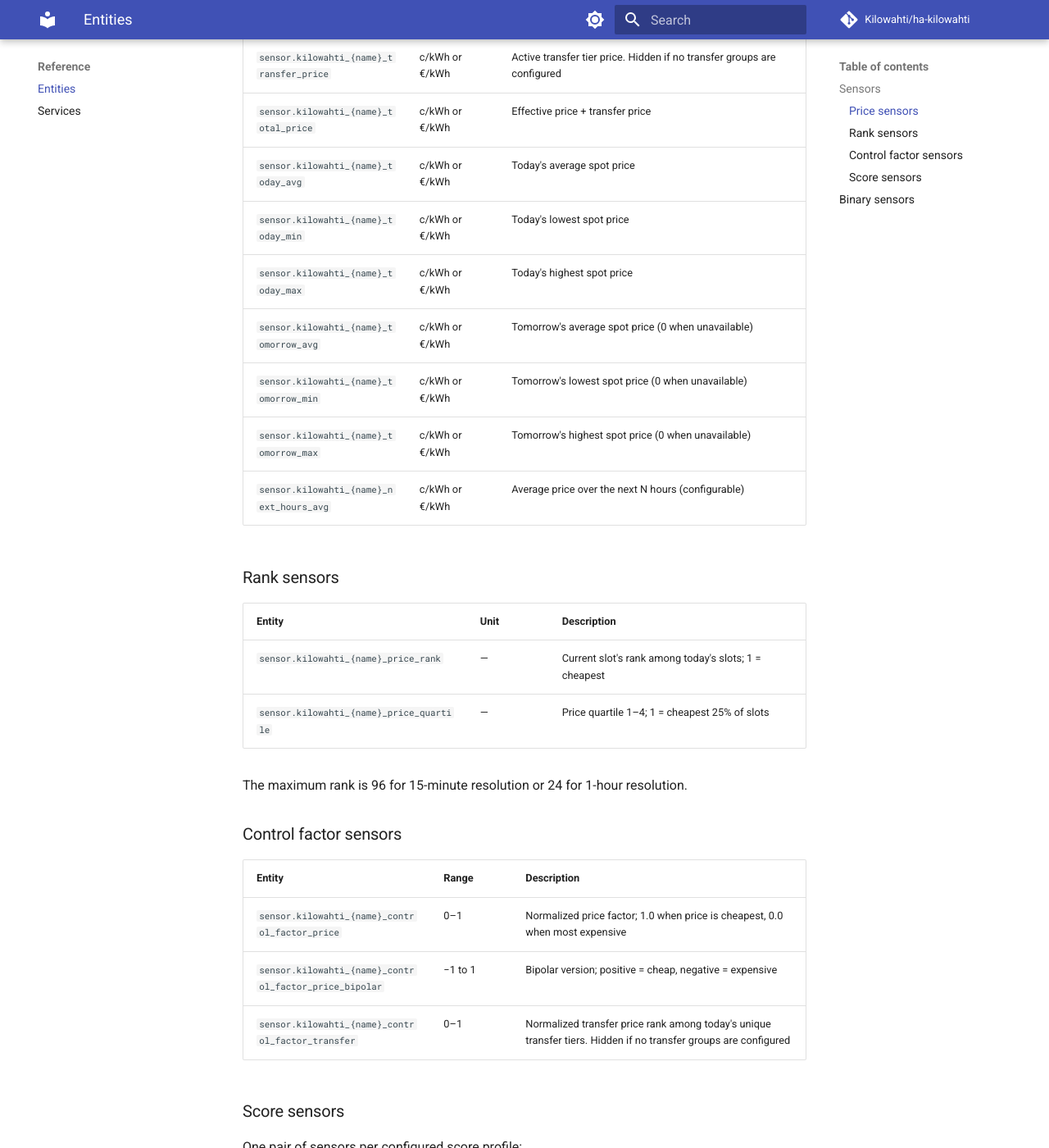
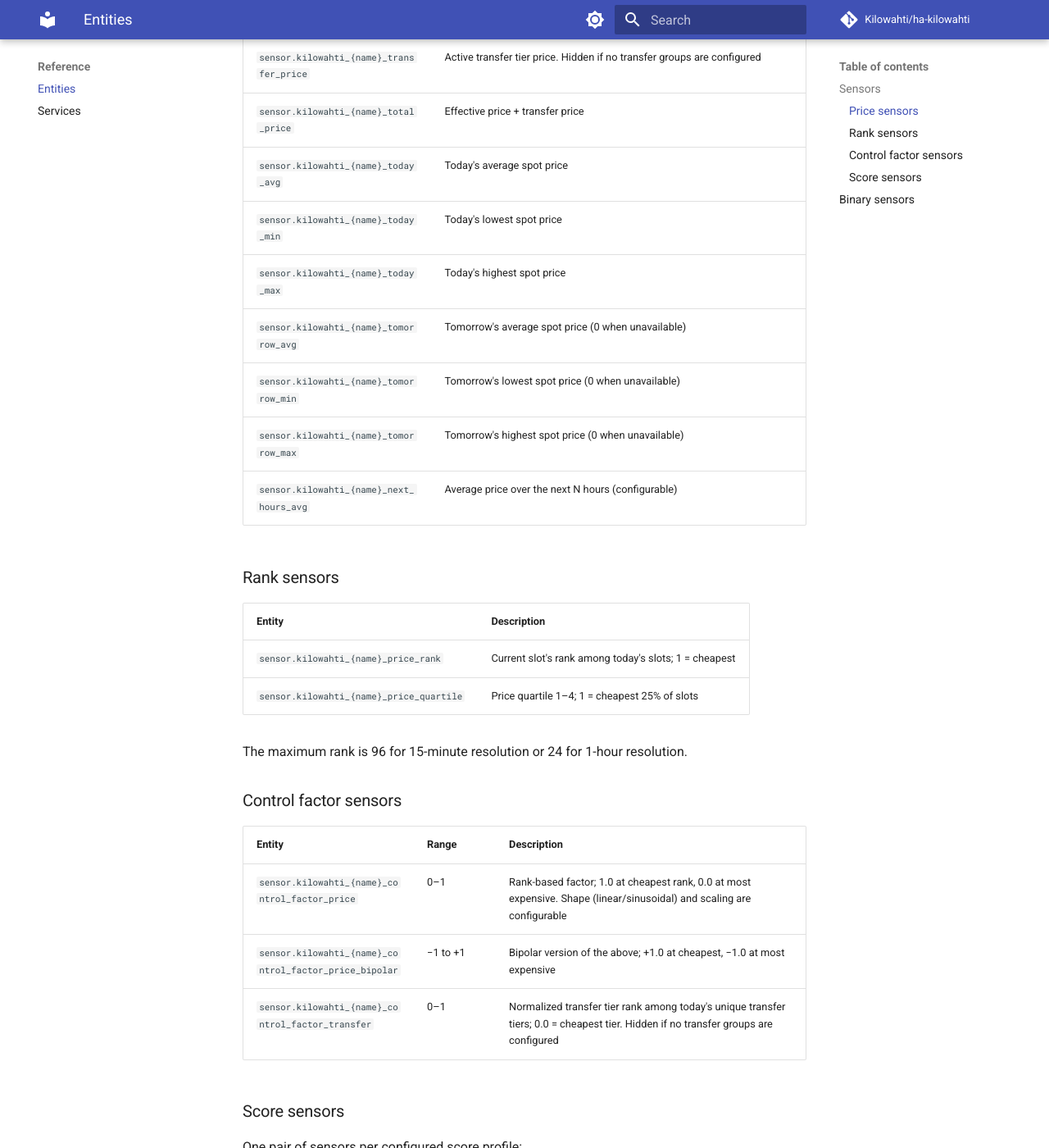
Before and after one commit to Kilowahti/kilowahti-docs, an MkDocs documentation site: the page built from docs/entities.md, in a window 1280 px wide and 1400 px high, scrolled down 588 px. Shown: the whole window at 82% size. Built offline with MkDocs 1.6.1 and Material for MkDocs 9.7.7, drawn with Linux system fonts in a browser that asks for light colours; comment, search, counter and statistics services are not loaded.

Commit message:
entities: remove unit column, fix control factor descriptions

```diff
--- a/docs/entities.md
+++ b/docs/entities.md
@@ -8,26 +8,26 @@ All entities are grouped under a single **Kilowahti** device per configured inst
 
 The display unit (`c/kWh` or `€/kWh`) is set during configuration and applies to all price sensors.
 
-| Entity | Unit | Description |
-|---|---|---|
-| `sensor.kilowahti_{name}_spot_price` | c/kWh or €/kWh | Current slot's spot price (VAT included) |
-| `sensor.kilowahti_{name}_effective_price` | c/kWh or €/kWh | Spot price, or fixed price when a fixed period is active. Attributes: `source` (`spot`/`fixed`), `period_label` |
-| `sensor.kilowahti_{name}_transfer_price` | c/kWh or €/kWh | Active transfer tier price. Hidden if no transfer groups are configured |
-| `sensor.kilowahti_{name}_total_price` | c/kWh or €/kWh | Effective price + transfer price |
-| `sensor.kilowahti_{name}_today_avg` | c/kWh or €/kWh | Today's average spot price |
-| `sensor.kilowahti_{name}_today_min` | c/kWh or €/kWh | Today's lowest spot price |
-| `sensor.kilowahti_{name}_today_max` | c/kWh or €/kWh | Today's highest spot price |
-| `sensor.kilowahti_{name}_tomorrow_avg` | c/kWh or €/kWh | Tomorrow's average spot price (0 when unavailable) |
-| `sensor.kilowahti_{name}_tomorrow_min` | c/kWh or €/kWh | Tomorrow's lowest spot price (0 when unavailable) |
-| `sensor.kilowahti_{name}_tomorrow_max` | c/kWh or €/kWh | Tomorrow's highest spot price (0 when unavailable) |
-| `sensor.kilowahti_{name}_next_hours_avg` | c/kWh or €/kWh | Average price over the next N hours (configurable) |
+| Entity | Description |
+|---|---|
+| `sensor.kilowahti_{name}_spot_price` | Current slot's spot price (VAT included) |
+| `sensor.kilowahti_{name}_effective_price` | Spot price, or fixed price when a fixed period is active. Attributes: `source` (`spot`/`fixed`), `period_label` |
+| `sensor.kilowahti_{name}_transfer_price` | Active transfer tier price. Hidden if no transfer groups are configured |
+| `sensor.kilowahti_{name}_total_price` | Effective price + transfer price |
+| `sensor.kilowahti_{name}_today_avg` | Today's average spot price |
+| `sensor.kilowahti_{name}_today_min` | Today's lowest spot price |
+| `sensor.kilowahti_{name}_today_max` | Today's highest spot price |
+| `sensor.kilowahti_{name}_tomorrow_avg` | Tomorrow's average spot price (0 when unavailable) |
+| `sensor.kilowahti_{name}_tomorrow_min` | Tomorrow's lowest spot price (0 when unavailable) |
+| `sensor.kilowahti_{name}_tomorrow_max` | Tomorrow's highest spot price (0 when unavailable) |
+| `sensor.kilowahti_{name}_next_hours_avg` | Average price over the next N hours (configurable) |
 
 ### Rank sensors
 
-| Entity | Unit | Description |
-|---|---|---|
-| `sensor.kilowahti_{name}_price_rank` | — | Current slot's rank among today's slots; 1 = cheapest |
-| `sensor.kilowahti_{name}_price_quartile` | — | Price quartile 1–4; 1 = cheapest 25% of slots |
+| Entity | Description |
+|---|---|
+| `sensor.kilowahti_{name}_price_rank` | Current slot's rank among today's slots; 1 = cheapest |
+| `sensor.kilowahti_{name}_price_quartile` | Price quartile 1–4; 1 = cheapest 25% of slots |
 
 The maximum rank is 96 for 15-minute resolution or 24 for 1-hour resolution.
 
@@ -35,9 +35,9 @@ The maximum rank is 96 for 15-minute resolution or 24 for 1-hour resolution.
 
 | Entity | Range | Description |
 |---|---|---|
-| `sensor.kilowahti_{name}_control_factor_price` | 0–1 | Normalized price factor; 1.0 when price is cheapest, 0.0 when most expensive |
-| `sensor.kilowahti_{name}_control_factor_price_bipolar` | −1 to 1 | Bipolar version; positive = cheap, negative = expensive |
-| `sensor.kilowahti_{name}_control_factor_transfer` | 0–1 | Normalized transfer price rank among today's unique transfer tiers. Hidden if no transfer groups are configured |
+| `sensor.kilowahti_{name}_control_factor_price` | 0–1 | Rank-based factor; 1.0 at cheapest rank, 0.0 at most expensive. Shape (linear/sinusoidal) and scaling are configurable |
+| `sensor.kilowahti_{name}_control_factor_price_bipolar` | −1 to +1 | Bipolar version of the above; +1.0 at cheapest, −1.0 at most expensive |
+| `sensor.kilowahti_{name}_control_factor_transfer` | 0–1 | Normalized transfer tier rank among today's unique transfer tiers; 0.0 = cheapest tier. Hidden if no transfer groups are configured |
 
 ### Score sensors
 
```
